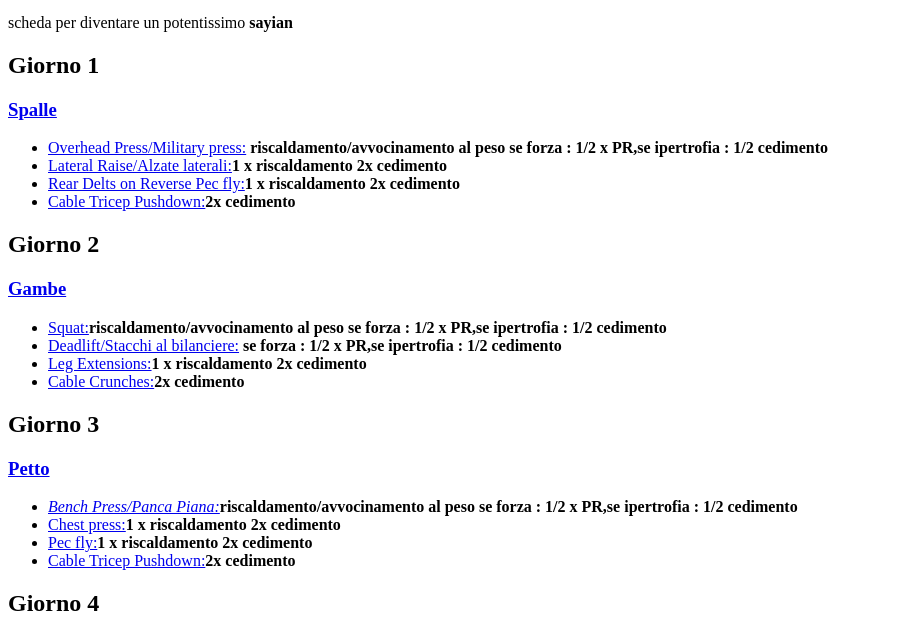
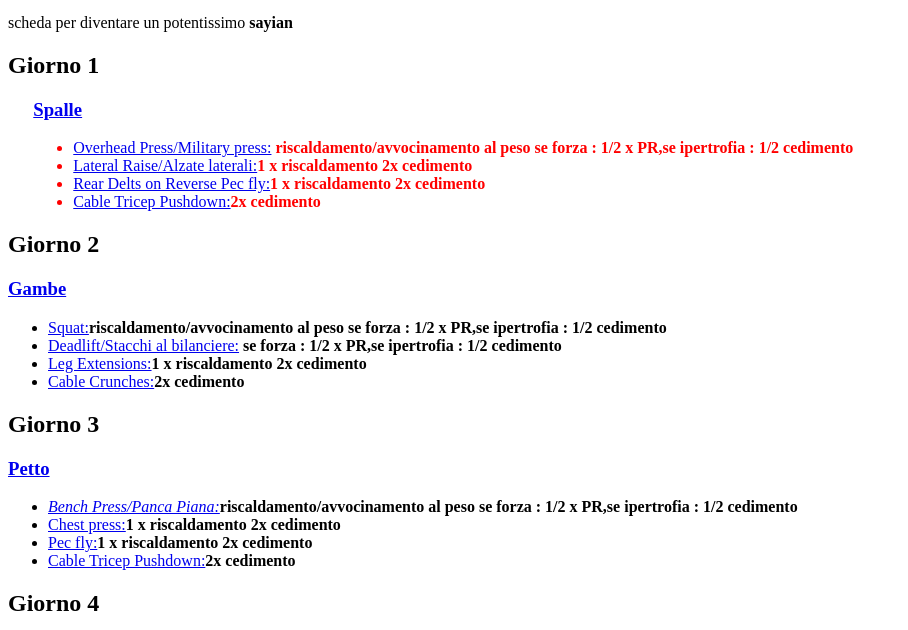
Before and after one commit to stefanometalli/javascriptKekko, a plain HTML site: page Progetto Javascript/index.html in a window 1280 px wide. Shown: the part 170-800 px from the top of the page, without its empty margins (0-908 px from the left). Drawn offline with Linux system fonts and the light colour scheme.

Commit message:
esempio css

```diff
--- a/Progetto Javascript/index.html
+++ b/Progetto Javascript/index.html
@@ -32,7 +32,10 @@
         <p> scheda per diventare un potentissimo <strong>sayian</strong></p>
     </div>
     <h2> Giorno 1</h2>
-    <h3><a href="https://it.wikipedia.org/wiki/Muscolo_deltoide" target="_blank" title="Wikipedia muscolo deltoide">Spalle</a></h3>
+    <div class="contenuto-giorno">
+    <h3>
+        <a href="https://it.wikipedia.org/wiki/Muscolo_deltoide" target="_blank" title="Wikipedia muscolo deltoide">Spalle</a>
+    </h3>
     <ul>
         <li><a href="https://www.youtube.com/watch?v=_RlRDWO2jfg&t" title="Tutorial Overead press">Overhead Press/Military press:</a> <strong>riscaldamento/avvocinamento al peso </strong> <strong>se forza : 1/2 x PR,se
                 ipertrofia : 1/2 cedimento</strong> </li>
@@ -40,7 +43,7 @@
         <li><a href="https://www.youtube.com/shorts/9d78521UyZY" title="Tutorial Reverse Pec fly">Rear Delts on Reverse Pec fly:</a><strong>1 x riscaldamento </strong> <strong>2x cedimento</strong></li>
         <li><a href="https://www.youtube.com/shorts/DofcfjlgOTs" title="Tutorial Cable Tricep Pushdown">Cable Tricep Pushdown:</a><strong>2x cedimento</strong></li>
     </ul>
-
+    </div>
     <h2> Giorno 2</h2>
     <h3><a href="https://it.wikipedia.org/wiki/Muscolo_quadricipite_femorale" title="Wikipedia muscolo quadricipite">Gambe</a></h3>
     <ul>
--- a/Progetto Javascript/my-css-file.css
+++ b/Progetto Javascript/my-css-file.css
@@ -0,0 +1,4 @@
+.contenuto-giorno {
+    margin-left: 2%;
+    color: red;
+}
```
